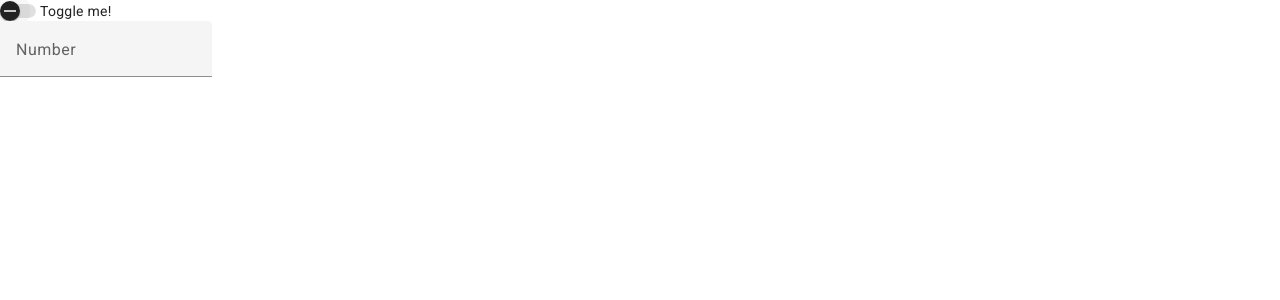
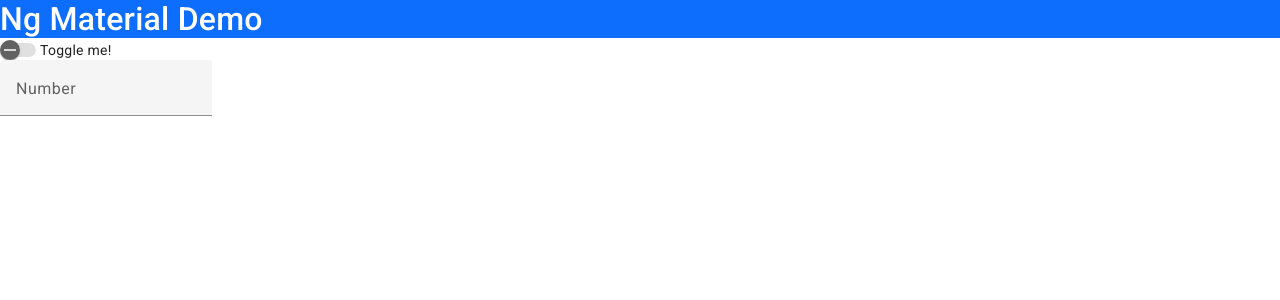
Before and after one commit to dondelice257/angular-material-demo-app, an Angular app: page / in a window 1280 px wide. Shown: the top 300 px of the page. Built offline with nearby package versions, Linux system fonts and the light colour scheme.

Commit message:
add header

```diff
--- a/src/app/app.component.html
+++ b/src/app/app.component.html
@@ -1,3 +1,5 @@
+<app-header></app-header>
+
 <mat-slide-toggle>Toggle me!</mat-slide-toggle>
 
 <form class="example-form">
--- a/src/app/app.module.ts
+++ b/src/app/app.module.ts
@@ -10,12 +10,14 @@
 import {MatAutocompleteModule} from '@angular/material/autocomplete';
 import {MatInputModule} from '@angular/material/input';
 import {MatFormFieldModule} from '@angular/material/form-field';
+import { HeaderComponent } from './header/header.component';
 
 
 @NgModule({
   declarations: [
-    AppComponent
-  ],
+    AppComponent,
+      HeaderComponent
+   ],
   imports: [
     BrowserModule,
     AppRoutingModule,
--- /dev/null
+++ b/src/app/header/header.component.html
@@ -0,0 +1,7 @@
+<div
+class="bg-primary">
+<div class="text-white">
+  <span class="text-white h2">Ng Material Demo</span>
+
+</div>
+</div>
--- /dev/null
+++ b/src/app/header/header.component.ts
@@ -0,0 +1,15 @@
+import { Component, OnInit } from '@angular/core';
+
+@Component({
+  selector: 'app-header',
+  templateUrl: './header.component.html',
+  styleUrls: ['./header.component.css']
+})
+export class HeaderComponent implements OnInit {
+
+  constructor() { }
+
+  ngOnInit() {
+  }
+
+}
--- a/src/styles.scss
+++ b/src/styles.scss
@@ -1,4 +1,7 @@
 /* You can add global styles to this file, and also import other style files */
+
+@import 'node_modules/bootstrap/scss/bootstrap';
+
 
 html, body { height: 100%; }
 body { margin: 0; font-family: Roboto, "Helvetica Neue", sans-serif; }
```
Also changed, not shown: src/app/header/header.component.css (added), 1 other file (tests, documents, lock files or other folders).
